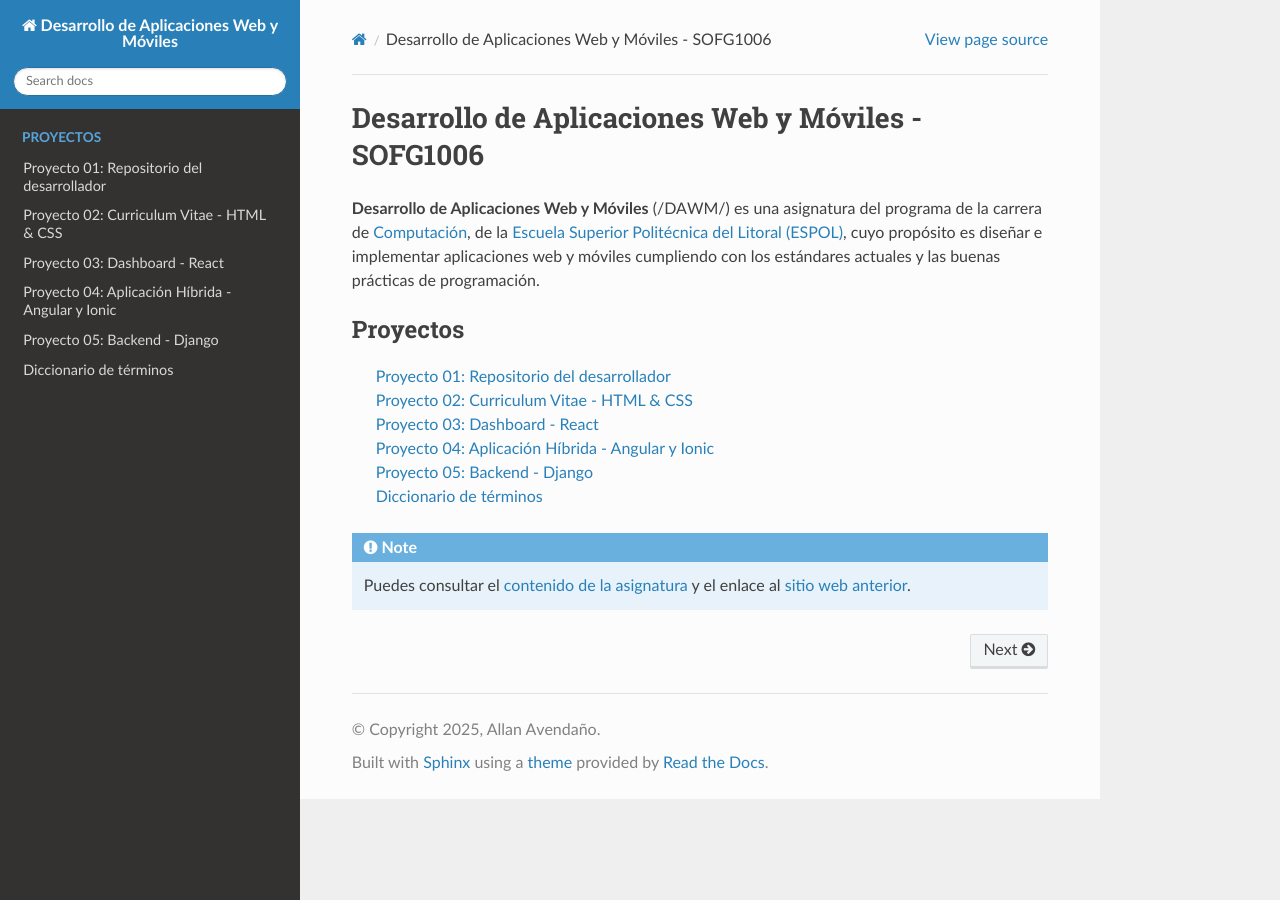
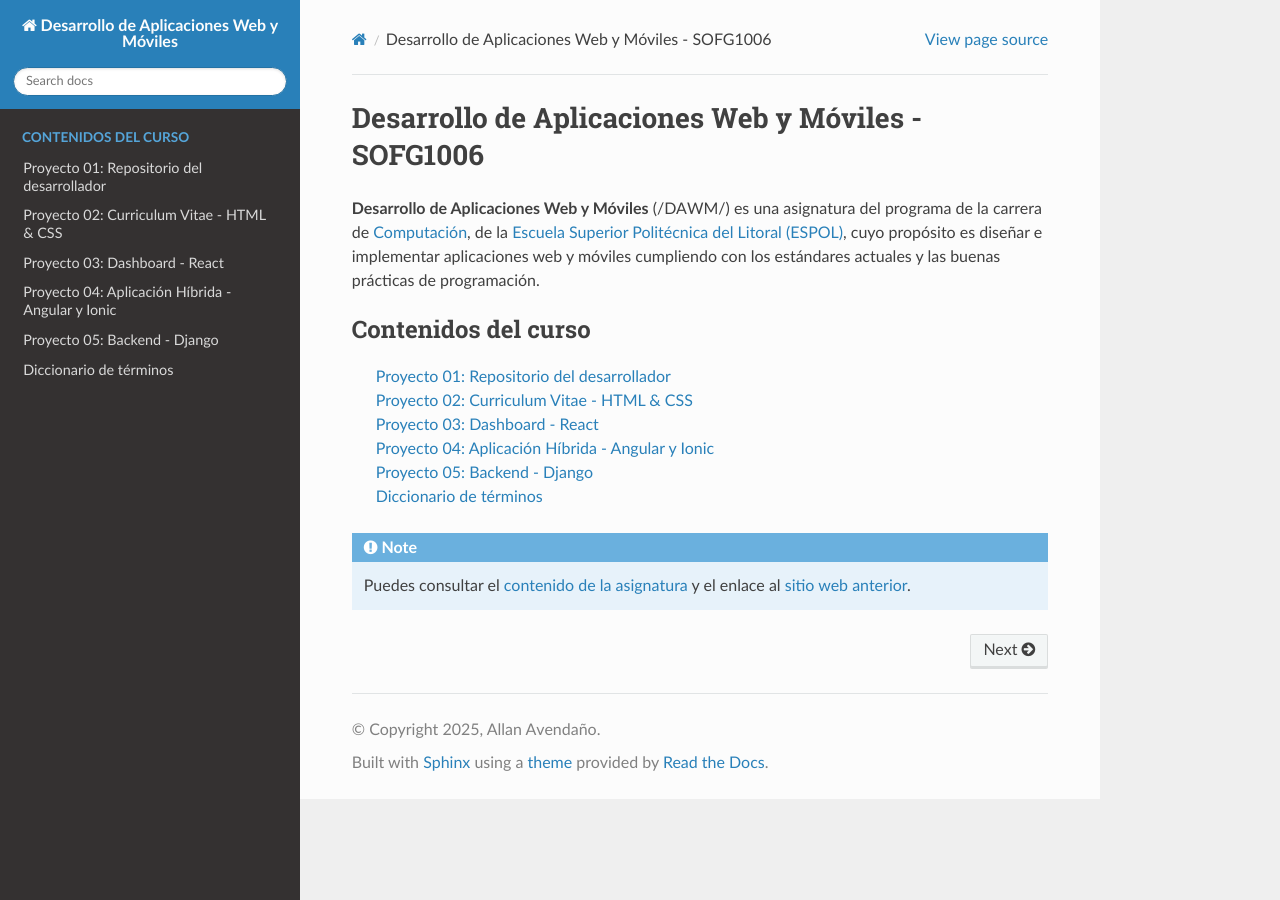
Before and after one commit to DAWMFIEC/DAWM-AI, a Sphinx documentation site: the page built from docs/source/index.rst, in a window 1280 px wide. Built offline with Sphinx 7.4.7 and the Read the Docs theme 3.1.0, drawn with Linux system fonts in a browser that asks for light colours; pages that are not in the unit, such as notebooks, are missing from menus.

Commit message:
Contenidos del curso

```diff
--- a/docs/source/index.rst
+++ b/docs/source/index.rst
@@ -6,7 +6,7 @@ móviles cumpliendo con los estándares actuales y las buenas prácticas de prog
 
 .. toctree::
   :maxdepth: 1
-  :caption: Proyectos
+  :caption: Contenidos del curso
   :glob:
 
   proyectos/*
```
